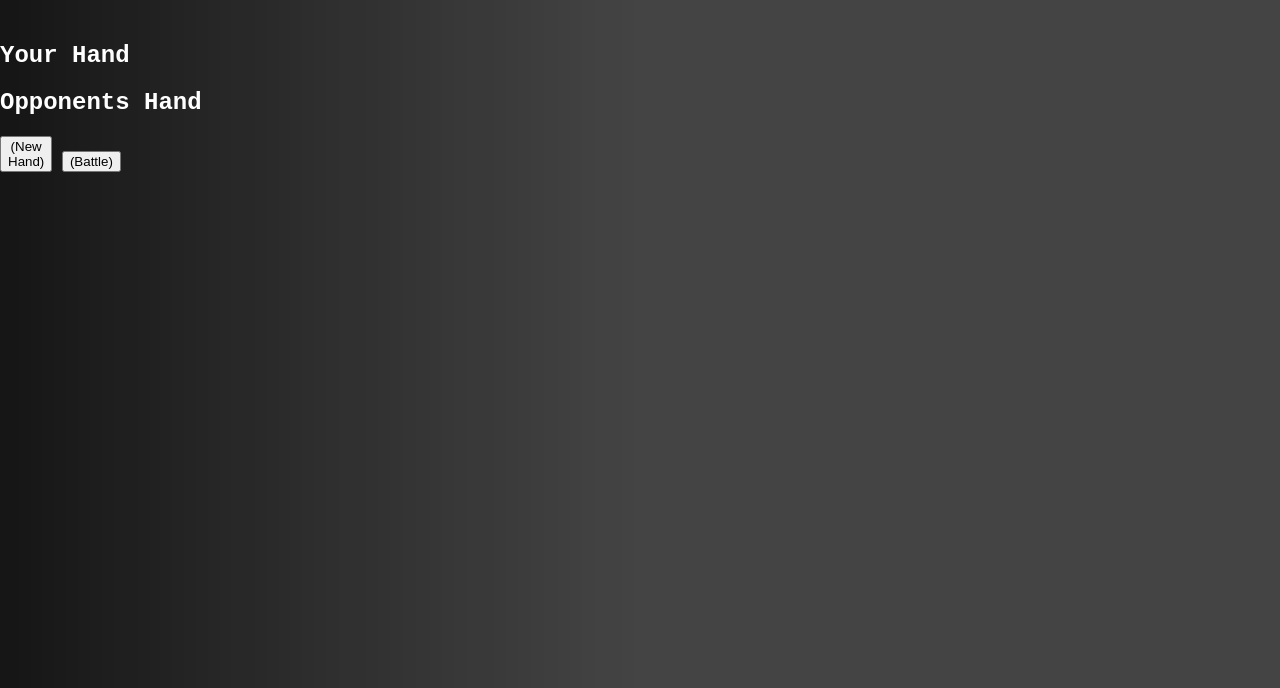
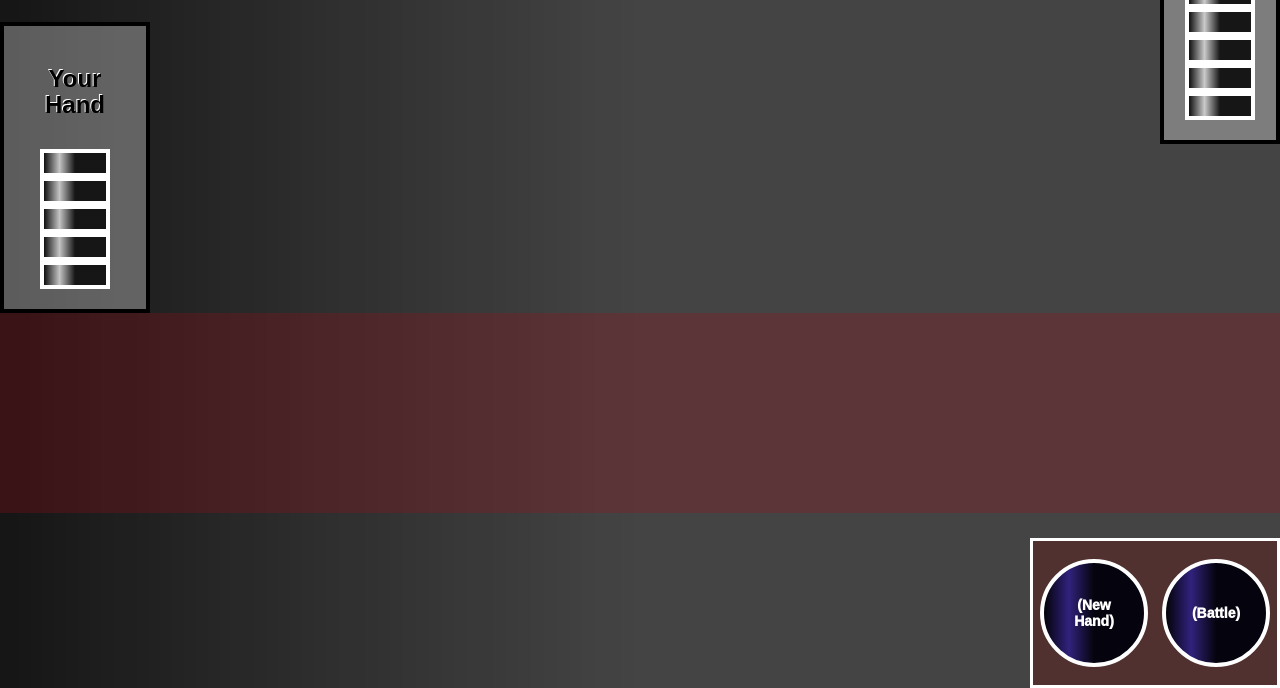
Before and after one commit to dinotrevor/cards, a plain HTML site: page play.html in a window 1280 px wide. Shown: the part 112-800 px from the top of the page. Drawn offline with Linux system fonts and the light colour scheme.

Commit message:
Update style.css

```diff
--- a/style.css
+++ b/style.css
@@ -29,6 +29,215 @@ body {
   margin-right: auto;
   padding: 0px;
 }
+#play{
+	overflow:hidden;
+	opacity:1.0;
+	height:100%;
+	width:100%;
+	margin:0 auto;
+	background:url("hack6.jpg");
+	position:relative;
+	background-color:maroon;
+}
+@keyframes slide {
+	0% {
+		transform: translate3d(0, 0, 0);
+	}
+	100% {
+		transform: translate3d(-1480px, 0, 0);
+	}
+
+}
+
+
+@keyframes slide2 {
+	0% {
+		transform: translate3d(990px, 2460px, 0);
+	}
+	100% {
+		transform: translate3d(0, 0, 0);
+	}
+
+}
+#title{
+	  font-family: Phantomsans, sans-serif;
+	font-size: 24px;
+	font-style: bolder;
+	font-variant: normal;
+	font-weight: 900;
+	line-height: 26.4px;
+		margin-right:auto;
+	margin-left:auto;
+	text-align:center;
+	margin-bottom:30px;
+	color:black;
+	text-shadow:-1px -1px white;
+
+}
+#title2{
+	  font-family: Phantomsans, sans-serif;
+	font-size: 14px;
+	font-style: bolder;
+	font-variant: normal;
+	font-weight: 400;
+	line-height: 13.4px;
+	margin-right:auto;
+	margin-left:auto;
+	text-align:center;
+	margin-bottom:30px;
+	color:white;
+	text-shadow:-2px -2px black;
+
+}
+#title3{
+	  font-family: Phantomsans, sans-serif;
+	font-size: 30px;
+	font-style: bolder;
+	font-variant: normal;
+	font-weight: 400;
+	line-height: 13.4px;
+	margin-right:auto;
+	margin-left:auto;
+	text-align:center;
+	margin-bottom:30px;
+	color:white;
+	text-shadow:-2px -2px black;
+
+}
+
+#shows{
+	background-color:rgba(255,255,255,0.3);
+	border:4px solid black;
+	opacity:1;
+	width:150px;
+	position:relative;
+	padding:20px;
+
+
+}
+#shows2{
+	background-color:rgba(255,255,255,0.3);
+	border:4px solid black;
+	opacity:1;
+	width:120px;
+	float:right;
+	position:absolute;
+	top:0px;
+	right:0px;
+	padding:20px;
+
+
+}
+
+
+#deck{
+	width:250px;
+	height:150px;
+	background-color:rgba(110,0,0,0.3);
+	border:3px solid white;
+	color:white;
+	text-shadow:1px 1px black;
+	position:absolute;
+	bottom:0px;
+	right:0px;
+	text-align:center;
+	align-items: center;
+	display: flex;
+
+}
+#start{
+	float:left;
+
+
+
+
+}
+button{
+
+	float:left;
+	appearance:auto;
+
+}
+
+
+
+#new{
+
+	text-align:center;
+	display:none;
+	margin-left:auto;
+	margin-right:auto;
+
+
+
+
+
+}
+.show {
+
+ 	background-color: rgba(360, 260, 360, 0.77);
+  background-image: linear-gradient(to right,
+	  rgba(0, 0, 0, .9) 1%,
+      rgba(0, 0, 0, .1) 25%,
+      rgba(0, 0, 0, .9) 50%);
+  box-sizing: border-box;
+  color: #FFFFFF;
+  display: block;
+  font-family: Phantomsans, sans-serif;
+
+  width:70px;
+
+  text-decoration: none;
+  user-select: none;
+  -webkit-user-select: none;
+  touch-action: manipulation;
+	font-size: 20px;
+	font-weight:1000;
+	border: 4px solid white;
+	cursor: pointer;
+	margin-right:auto;
+	margin-left:auto;
+
+	text-align:center;
+	animation:slide2 1.5s linear ;
+
+}
+.common {
+
+
+}
+
+
+.show1 {
+ 	background-color: rgba(360, 260, 360, 0.77);
+  background-image: linear-gradient(to right,
+	  rgba(0, 0, 0, .9) 1%,
+      rgba(0, 0, 0, .1) 25%,
+      rgba(0, 0, 0, .9) 50%);
+  box-sizing: border-box;
+  color: #FFFFFF;
+  display: block;
+  font-family: Phantomsans, sans-serif;
+
+  width:70px;
+
+  text-decoration: none;
+  user-select: none;
+  -webkit-user-select: none;
+  touch-action: manipulation;
+	font-size: 20px;
+	font-weight:1000;
+	border: 4px solid white;
+	cursor: pointer;
+	margin-right:auto;
+	margin-left:auto;
+
+	text-align:center;
+	animation:slide2 1.5s linear ;
+
+
+}
+
 #form {
   display: block;
   text-align: center;
@@ -142,6 +351,113 @@ li a {
 li a:hover {
   color: #7eb9be;
 }
+
+.button-64 {
+  align-items: center;
+ 	background-color: rgba(29, 29, 229, 0.5);
+  background-image: linear-gradient(to right,
+	  rgba(0, 0, 0, .9) 1%,
+      rgba(0, 0, 0, .1) 25%,
+      rgba(0, 0, 0, .9) 50%);
+  box-sizing: border-box;
+  color: #FFFFFF;
+  display: flex;
+  font-family: Phantomsans, sans-serif;
+  justify-content: center;
+  width:60px;
+	height:60px;
+margin-top:10px;
+margin-bottom:10px;
+  text-decoration: none;
+  user-select: none;
+  -webkit-user-select: none;
+  touch-action: manipulation;
+	font-size: 14px;
+	font-weight:1000;
+	border: 4px solid white;
+	border-radius:50%;
+	cursor: pointer;
+	margin-left:auto;
+	margin-right:auto;
+	padding:50px;
+
+	text-align:center;
+}
+
+.button-64:active,
+
+
+.button-64:hover {
+  outline: 10px;
+}
+
+.button-64 span {
+  	background-color: rgba(270, 260, 299, 0.87);
+  background-image: linear-gradient(to right,
+	  rgba(0, 0, 0, .9) 1%,
+      rgba(0, 0, 0, .1) 25%,
+      rgba(0, 0, 0, .9) 50%);
+  padding-top:50px;
+	border:1px dotted rgba(280, 280, 280, 0.87);
+  border-radius: 50%;
+  width: 70%;
+  height:70%;
+  transition: 2s;
+	justify-content:center;
+align-items:center;
+	text-align:center;
+	text-shadow:7px 1px 2px maroon;
+	box-shadow: 1px 1px 10px 10px black;
+	margin-left:auto;
+	margin-right:auto;
+	display:block;
+}
+.text{
+	opacity:0.8;
+
+}
+
+.button-64:hover span {
+ 	background-color:green;
+	transition:2s;
+}
+.button-64:focus {
+
+
+}
+
+.inputStyle {
+	display:block;
+	margin-left:auto;
+	margin-right:auto;
+	text-align:center;
+	justify-content:center;
+	align-items:center;
+height:50px;
+font-size:22px;
+background-color:black;
+color:white;
+border:1px dotted white;
+box-shadow:7px 8px 19px white;
+
+}
+
+#total {
+
+	text-shadow:1px 1px black;
+	color:black;
+}
+
+
+footer{
+	background-color:rgba(160,10,19,0.25);
+	height:200px;
+	width:100%;
+
+
+
+
+}
 /* Score Board */
 #scoreboard {}
 #names {}
```
